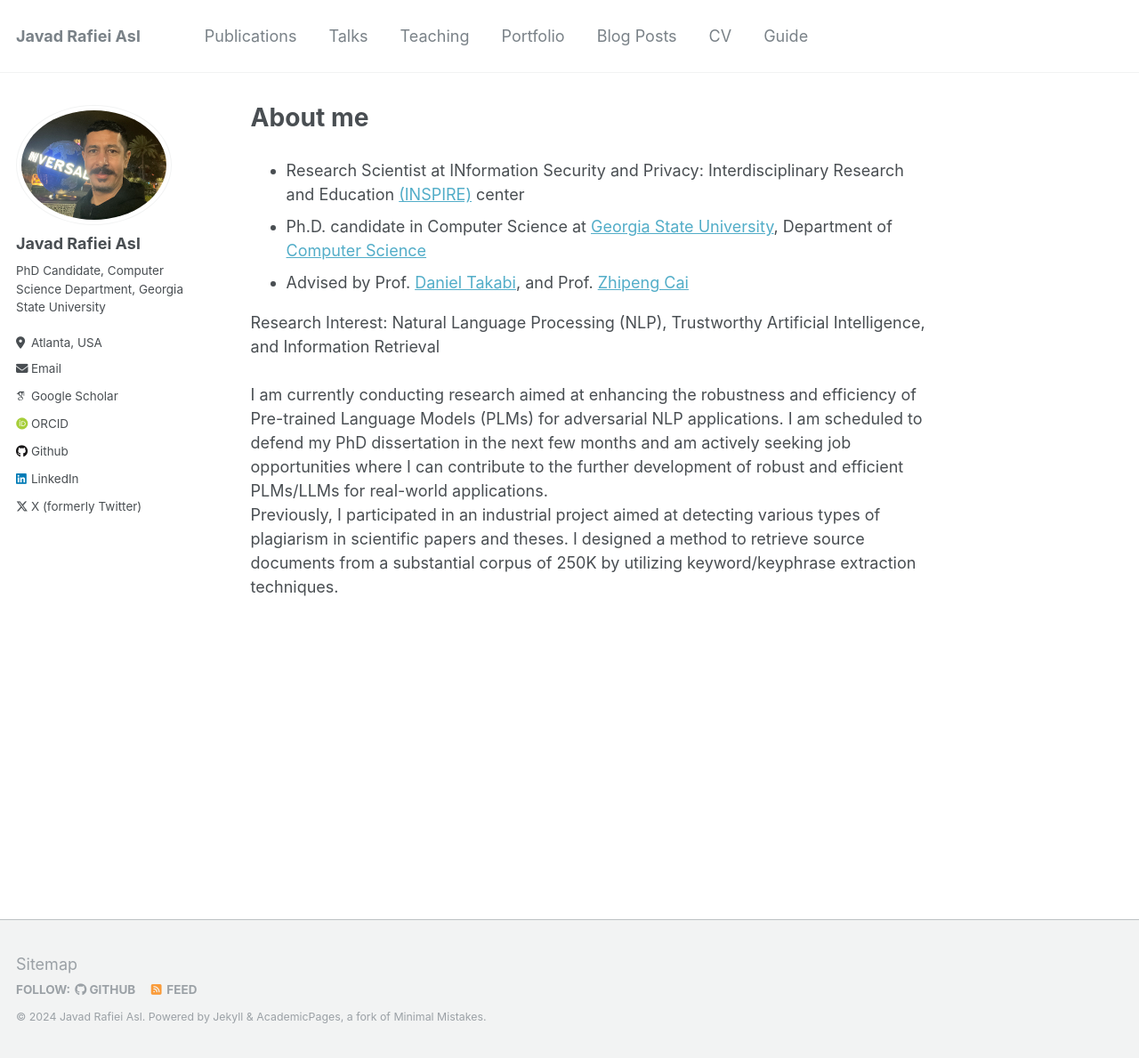
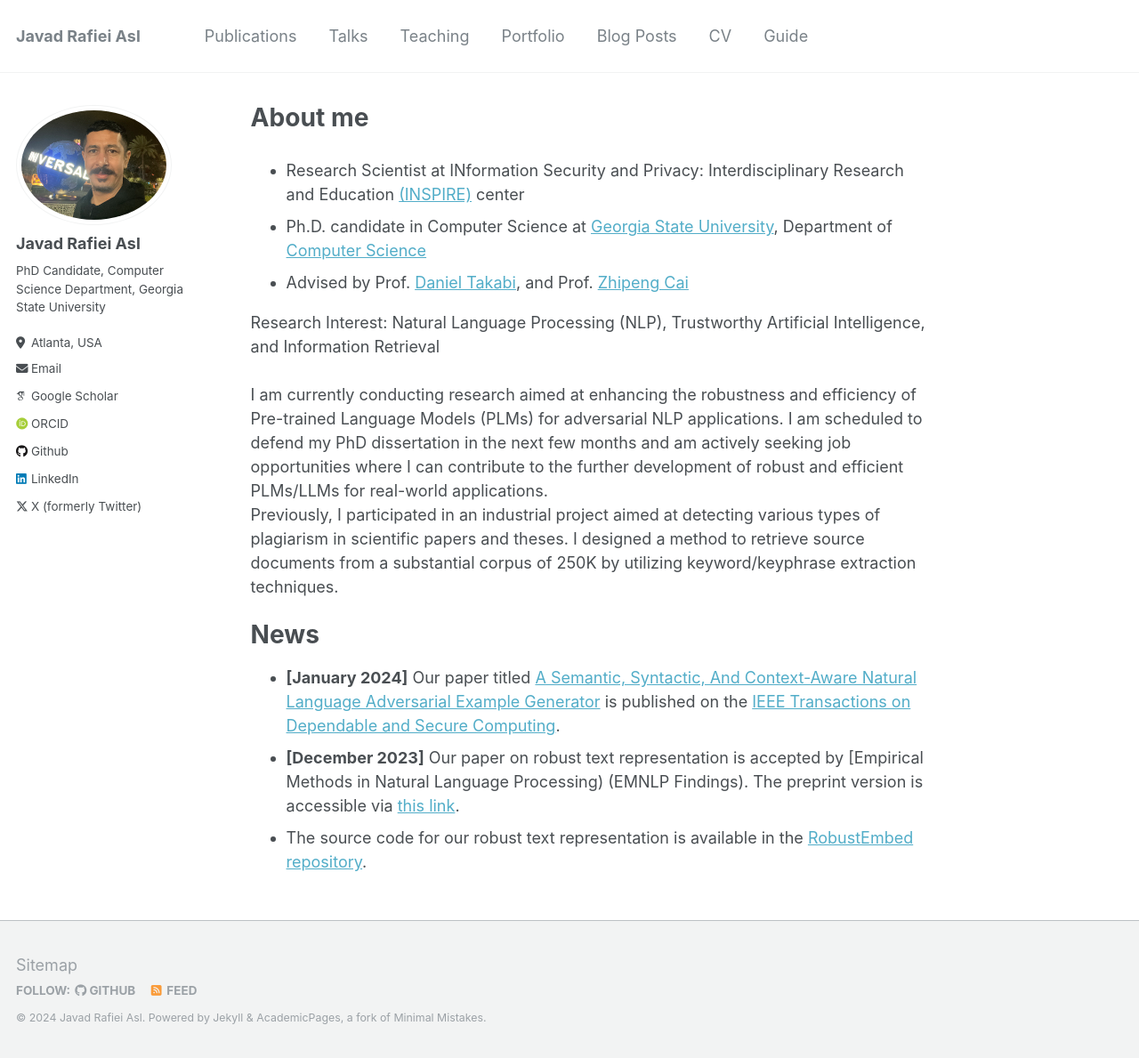
Before and after one commit to jasl1/jasl1.github.io, a Jekyll site: the page built from _pages/about.md, in a window 1280 px wide and 1189 px high. Shown: the whole window at 89% size. Built offline with Jekyll 4.4.1, drawn with Linux system fonts in a browser that asks for light colours; some web fonts are replaced.

Commit message:
Update about.md

```diff
--- a/_pages/about.md
+++ b/_pages/about.md
@@ -12,3 +12,10 @@ author_profile: true
 Research Interest: Natural Language Processing (NLP), Trustworthy Artificial Intelligence, and Information Retrieval <br/><br/>
 I am currently conducting research aimed at enhancing the robustness and efficiency of Pre-trained Language Models (PLMs) for adversarial NLP applications. I am scheduled to defend my PhD dissertation in the next few months and am actively seeking job opportunities where I can contribute to the further development of robust and efficient PLMs/LLMs for real-world applications. <br/>
 Previously, I participated in an industrial project aimed at detecting various types of plagiarism in scientific papers and theses. I designed a method to retrieve source documents from a substantial corpus of 250K by utilizing keyword/keyphrase extraction techniques. <br/>
+
+
+News
+======
+- **[January 2024]** Our paper titled [A Semantic, Syntactic, And Context-Aware Natural Language Adversarial Example Generator](https://ieeexplore.ieee.org/abstract/document/10416371) is published on the [IEEE Transactions on Dependable and Secure Computing](https://ieeexplore.ieee.org/xpl/RecentIssue.jsp?punumber=8858).
+- **[December 2023]** Our paper on robust text representation is accepted by [Empirical Methods in Natural Language Processing) (EMNLP Findings). The preprint version is accessible via [this link](https://aclanthology.org/2023.findings-emnlp.305/).
+- The source code for our robust text representation is available in the [RobustEmbed repository](https://github.com/jasl1/RobustEmbed).
```
